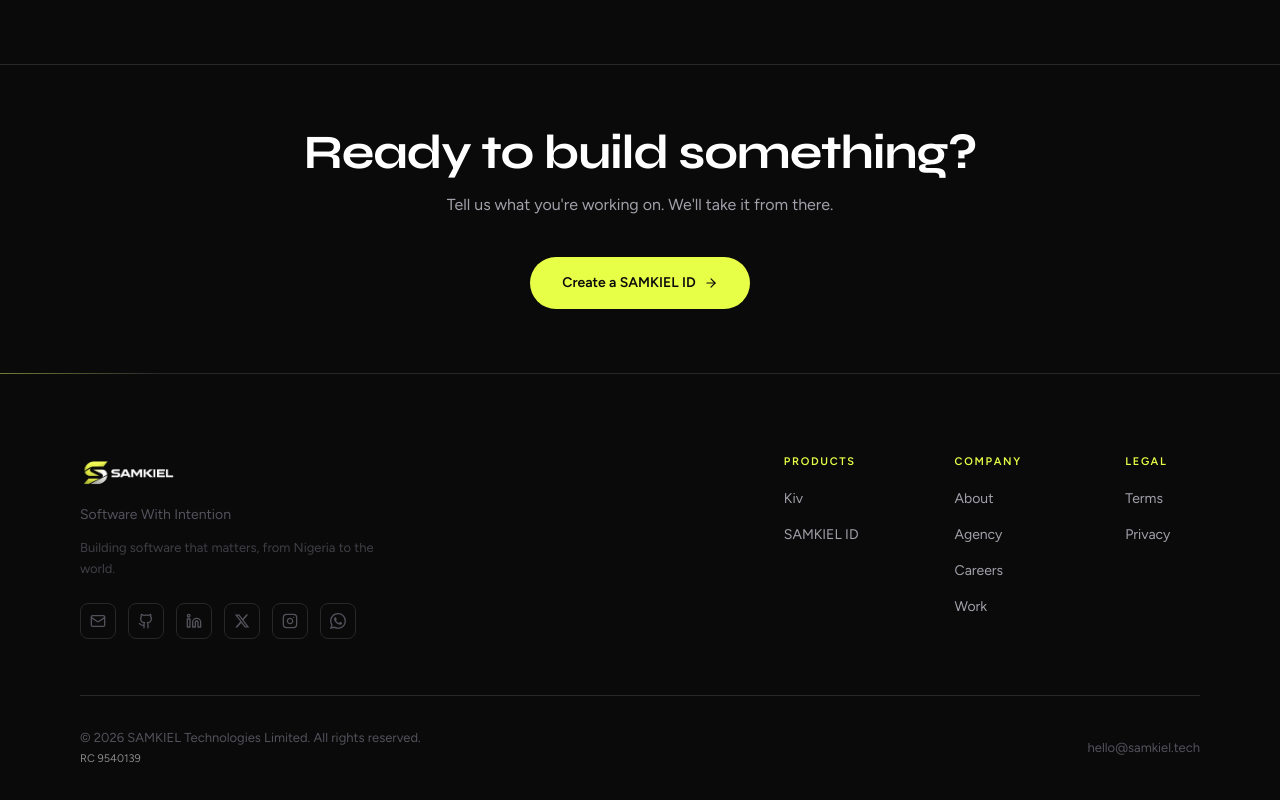
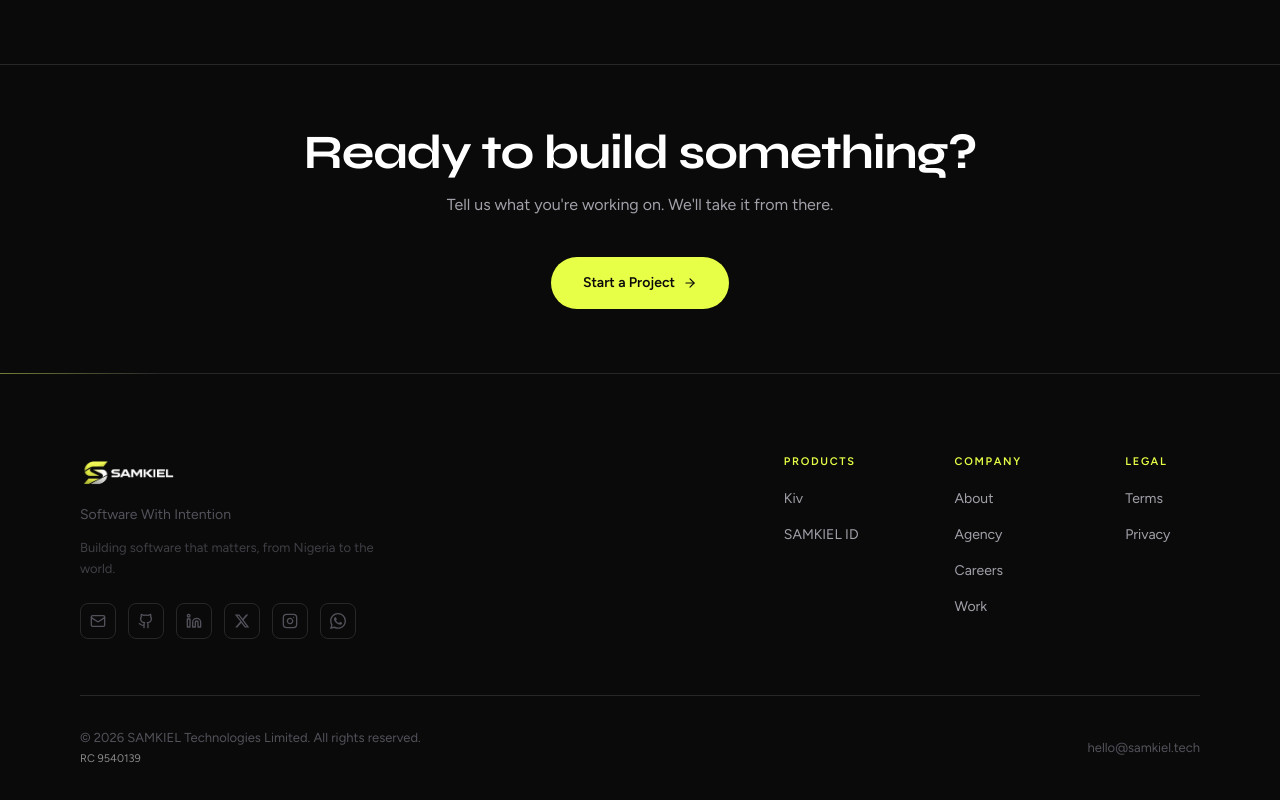
Before and after one commit to SAMKIELDEV/SAMKIEL, a Next.js app: page / in a window 1280 px wide. Shown: the part 4069-4869 px from the top of the page. Built offline with nearby package versions, Linux system fonts and the light colour scheme; no server answers.

Commit message:
fix: align ContactCTA button text and link with the section headline

```diff
--- a/components/sections/ContactCTA.tsx
+++ b/components/sections/ContactCTA.tsx
@@ -20,15 +20,13 @@
         <p className="mx-auto mb-10 max-w-lg text-base text-[#A1A1AA]">
           Tell us what you&apos;re working on. We&apos;ll take it from there.
         </p>
-        <a
-          href="https://account.samkiel.tech"
-          target="_blank"
-          rel="noopener noreferrer"
+        <Link
+          href="/contact"
           className="inline-flex items-center gap-2 rounded-full bg-[#E8FF47] px-8 py-4 text-sm font-semibold text-[#0A0A0A] transition-all duration-200 hover:bg-[#d4eb3a] hover:shadow-[0_0_30px_rgba(232,255,71,0.25)]"
         >
-          Create a SAMKIEL ID
+          Start a Project
           <ArrowRight size={14} />
-        </a>
+        </Link>
       </motion.div>
     </section>
   )
```
